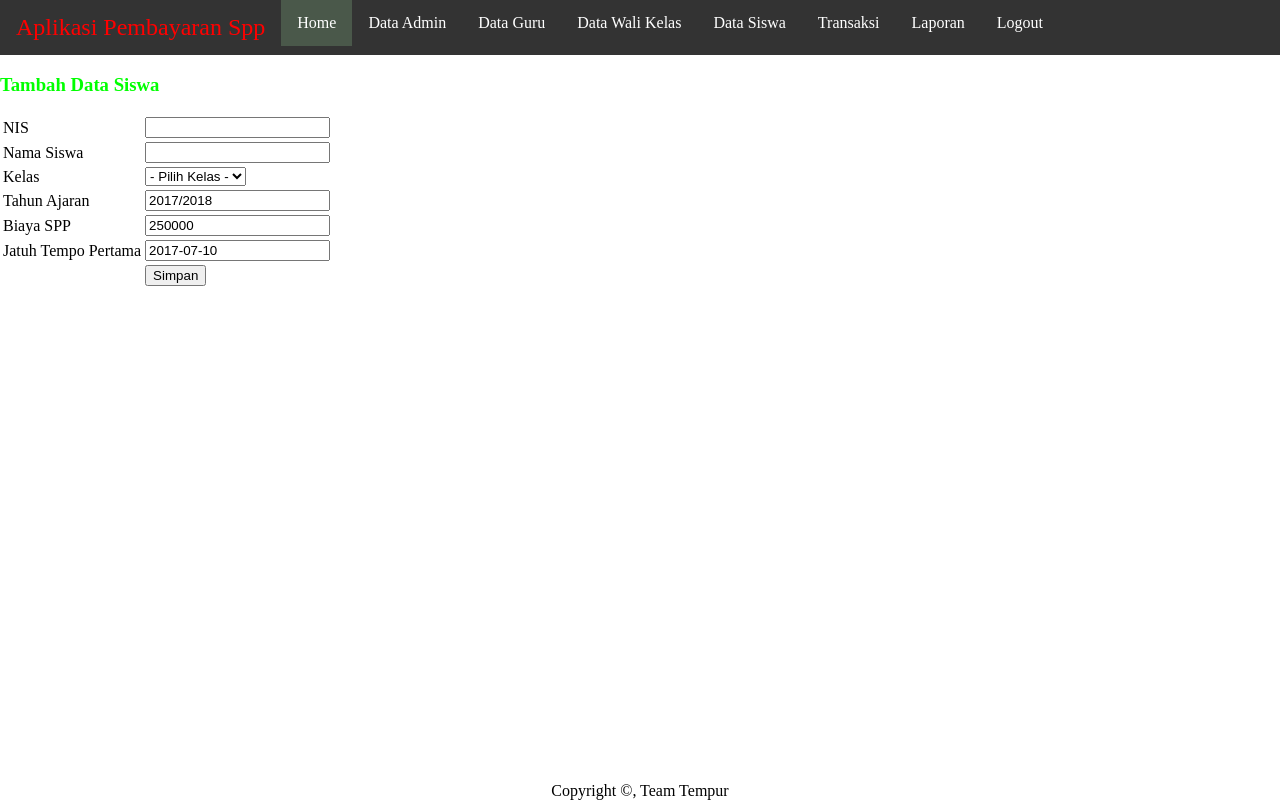
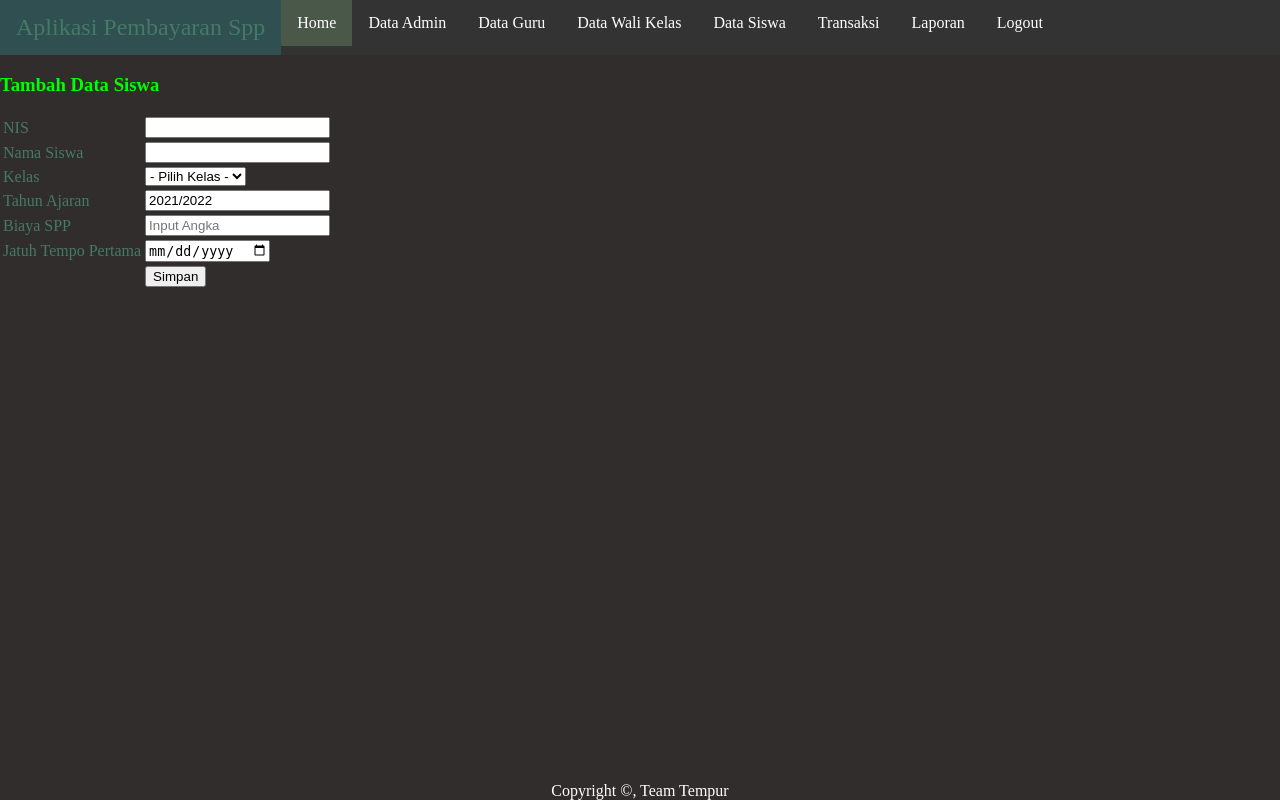
Before and after one commit to Ahmad453/sppsekolah, a PHP site: page /tambah_siswa.php in a window 1280 px wide. Run offline with PHP 8.4, Linux system fonts and the light colour scheme; a user stored in the database is signed in; data comes from the database, SQL or seed files in the repository.

Commit message:
mengubah tambah siswa

```diff
--- a/tambah_siswa.php
+++ b/tambah_siswa.php
@@ -29,15 +29,15 @@
 		</tr>
 		<tr>
 			<td>Tahun Ajaran</td>
-			<td><input type="text" name="tahunajaran" value="2017/2018" readonly /></td>
+			<td><input type="text" name="tahunajaran" value="2021/2022" readonly /></td>
 		</tr>
 		<tr>
 			<td>Biaya SPP</td>
-			<td><input type="text" name="biaya" value="250000" readonly /></td>
+			<td><input type="number" name="biaya" placeholder="Input Angka" /></td>
 		</tr>
 		<tr>
 			<td>Jatuh Tempo Pertama</td>
-			<td><input type="text" name="jatuhtempo" value="2017-07-10" readonly /></td>
+			<td><input type="date" name="jatuhtempo" value=(Y-m-d) /></td>
 		</tr>
 		<tr>
 			<td></td>
@@ -88,7 +88,7 @@
 				$ds=mysqli_fetch_array(mysqli_query($konek, "SELECT idsiswa FROM siswa ORDER BY idsiswa DESC LIMIT 1"));
 				$idsiswa = $ds['idsiswa'];
 
-				//membuat tagihan (12 bulan dimulai dari Juli 2017 dan menyimpan tagihan di tabel spp
+				//membuat tagihan (12 bulan dimulai dari Juli 2021 dan menyimpan tagihan di tabel spp
 				for($i=0; $i<12; $i++){
 					//membuat tanggal jatuh tempo nya setiap tanggal 10
 					$jatuhtempo = date("Y-m-d", strtotime("+$i month", strtotime($awaltempo)));
--- a/view/footer.css
+++ b/view/footer.css
@@ -3,6 +3,6 @@
   left: 0;
   bottom: 0;
   width: 100%;
-  color: black;
+  color: rgb(255, 254, 254);
   text-align: center;
   }
--- a/view/header.css
+++ b/view/header.css
@@ -1,5 +1,7 @@
 body {
   margin: auto;
+  background-color: rgb(49, 45, 45);
+  color: rgb(68, 122, 102);
 }
 
 ul {
@@ -41,7 +43,7 @@
 }
 .a {
   display: block;
-  color: red;
+  background-color: #288a8d54;
   text-align: center;
   padding: 14px 16px;
   text-decoration: none;
```
